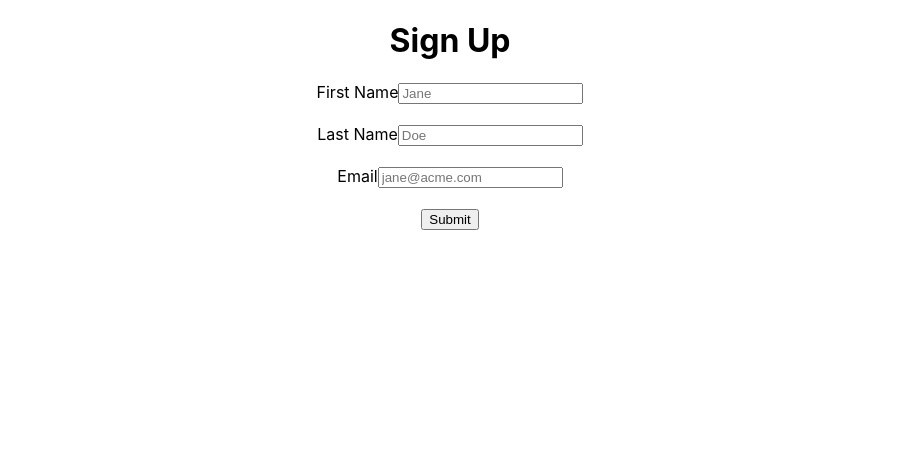
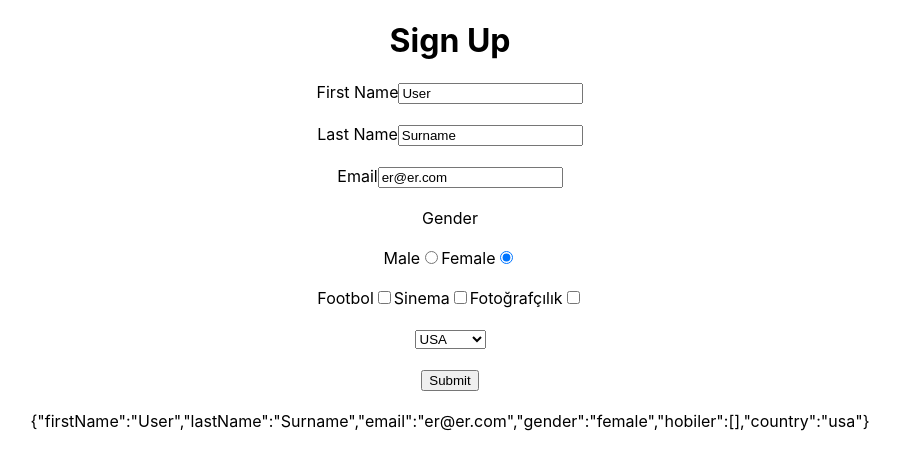
Before and after one commit to ErginTIRAVOGLU/patika-react-formik, a React (Create React App) app: page / in a window 1280 px wide. Shown: the top 470 px of the page, without its empty margins (190-1088 px from the left). Built offline with nearby package versions, Linux system fonts and the light colour scheme.

Commit message:
Dropdown,vb.. eklendi

```diff
--- a/src/App.js
+++ b/src/App.js
@@ -7,11 +7,14 @@ function App() {
       <h1>Sign Up</h1>
       <Formik
         initialValues={{
-          firstName: "",
-          lastName: "",
-          email: "",
+          firstName: "User",
+          lastName: "Surname",
+          email: "er@er.com",
+          gender: "female",
+          hobiler:[],
+          country:"usa"
         }}
-       /*
+        /*
         onSubmit={async (values) => {
           await new Promise((r) => setTimeout(r, 500));
           console.log(values);
@@ -22,14 +25,26 @@ function App() {
           console.log(values);
         }}
       >
-        {({ handleSubmit, handleChange }) => (
+        {({ handleSubmit, handleChange, values }) => (
           <form onSubmit={handleSubmit}>
             <label htmlFor="firstName">First Name</label>
-            <input id="firstName" name="firstName" onChange={handleChange} placeholder="Jane" />
+            <input
+              id="firstName"
+              name="firstName"
+              onChange={handleChange}
+              placeholder="Jane"
+              value={values.firstName}
+            />
             <br />
             <br />
             <label htmlFor="lastName">Last Name</label>
-            <input id="lastName" name="lastName" onChange={handleChange} placeholder="Doe" />
+            <input
+              id="lastName"
+              name="lastName"
+              onChange={handleChange}
+              placeholder="Doe"
+              value={values.lastName}
+            />
             <br />
             <br />
             <label htmlFor="email">Email</label>
@@ -39,10 +54,70 @@ function App() {
               onChange={handleChange}
               placeholder="jane@acme.com"
               type="email"
+              value={values.email}
             />
             <br />
             <br />
+
+            <label htmlFor="gender">Gender</label>
+            <br />
+            <br />
+            <span>Male</span>
+            <input
+              type="radio"
+              name="gender"
+              value="male"
+              onChange={handleChange}
+              checked={values.gender ==="male"}
+            />
+            <span>Female</span>
+            <input
+              type="radio"
+              name="gender"
+              value="female"
+              onChange={handleChange}
+              checked={values.gender ==="female"}
+            />
+
+            <br />
+            <br />
+            <span>Footbol</span>
+            <input
+              type="checkbox"
+              name="hobiler"
+              value="Footbol"
+              onChange={handleChange}
+
+            />
+            <span>Sinema</span>
+            <input
+              type="checkbox"
+              name="hobiler"
+              value="Sinema"
+              onChange={handleChange}
+
+            />
+            <span>Fotoğrafçılık</span>
+            <input
+              type="checkbox"
+              name="hobiler"
+              value="Fotograf"
+              onChange={handleChange}
+
+            />
+            <br />
+            <br />
+            <select name="country" value={values.country} id="country" onChange={handleChange}>
+              <option value="tr">Turkey</option>
+              <option value="en">England</option>
+              <option value="usa">USA</option>
+            </select>
+            <br />
+            <br />
             <button type="submit">Submit</button>
+            <br />
+            <br />
+            {JSON.stringify(values)}
           </form>
         )}
 
```
